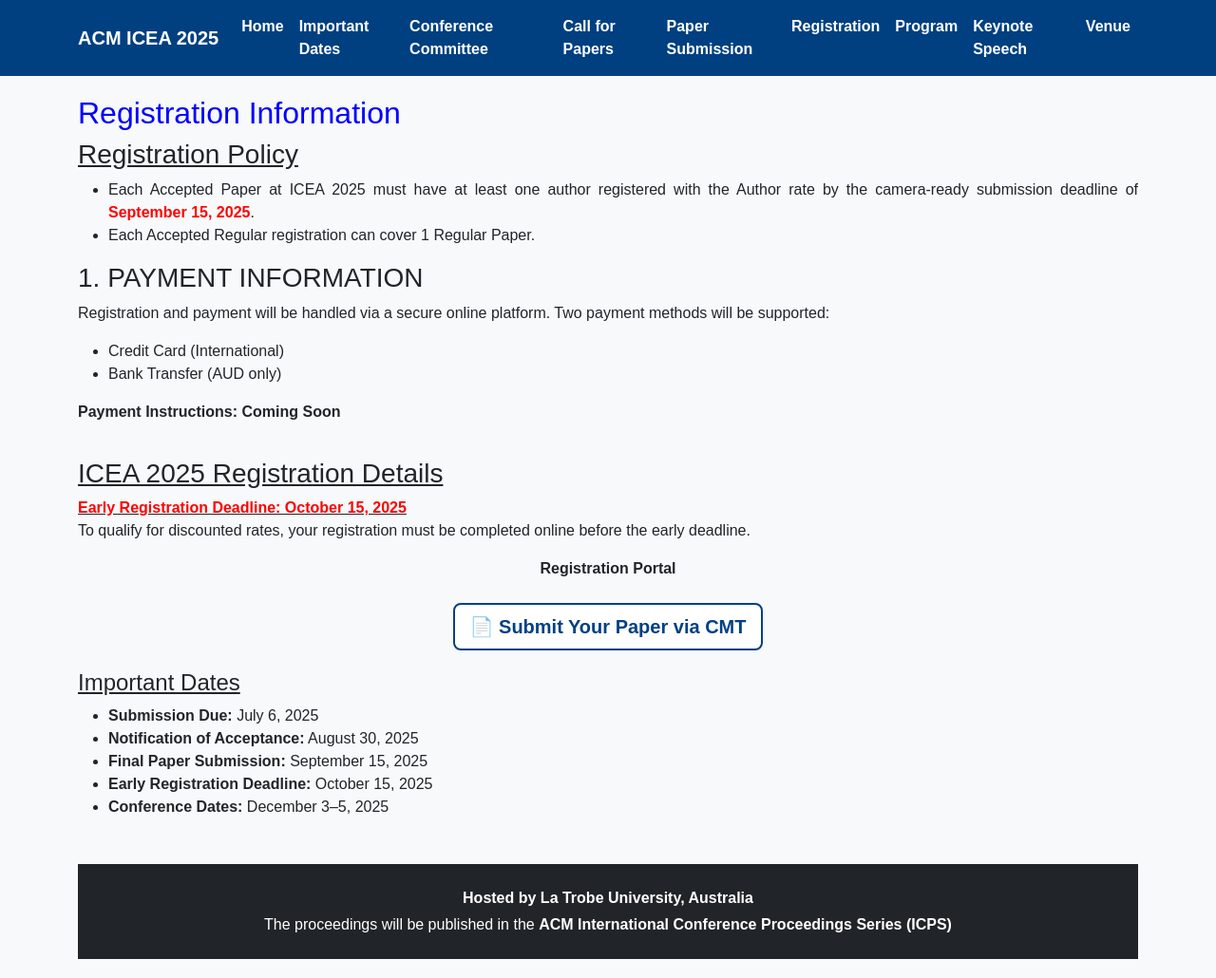
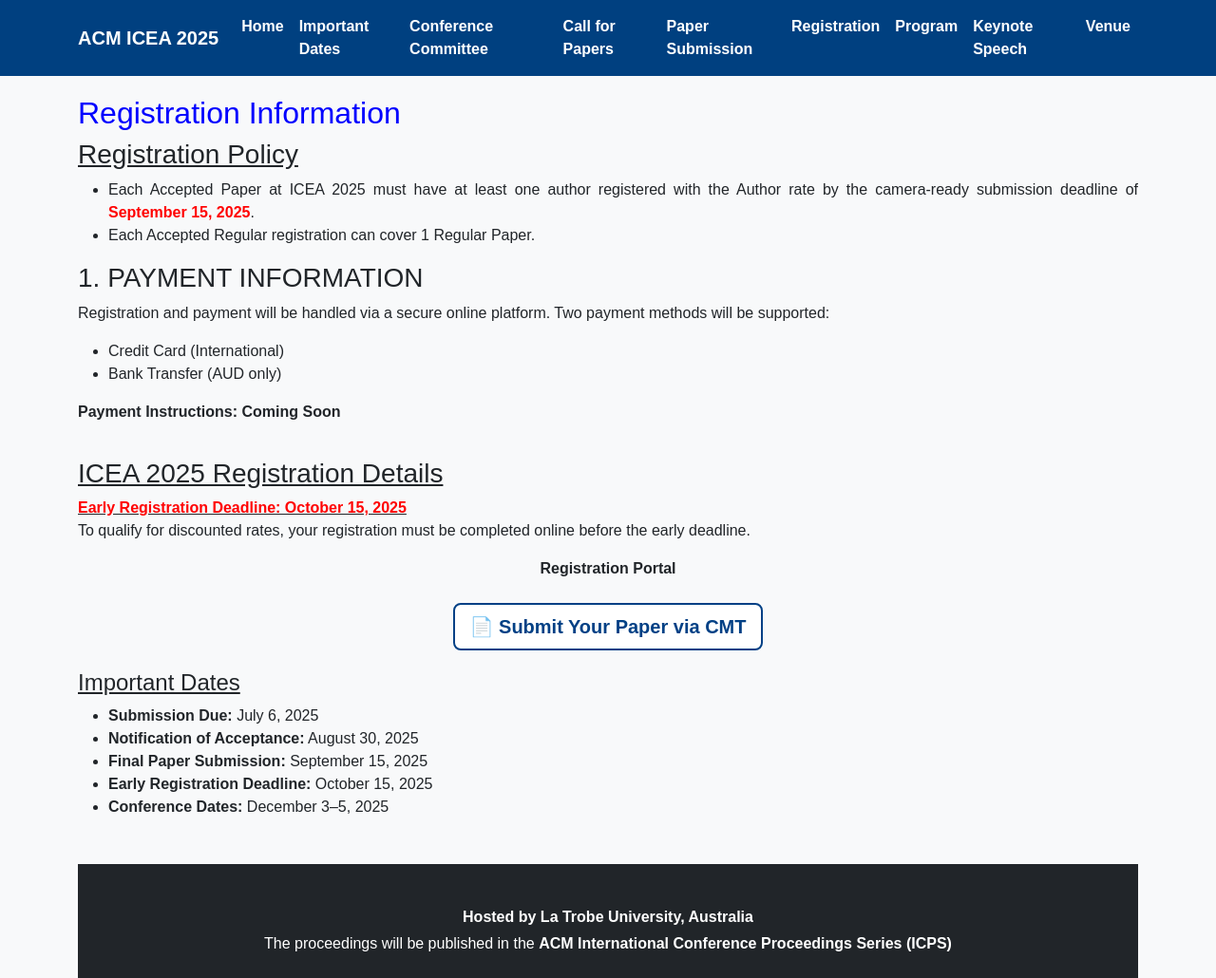
Before and after one commit to icea2025/latrobe, a Jekyll site: the page registration/index.html, which Jekyll copies as it is, in a window 1280 px wide and 1030 px high. Shown: the whole window at 95% size. Built offline with Jekyll 4.4.1, drawn with Linux system fonts in a browser that asks for light colours.

Commit message:
Update index.html

```diff
--- a/registration/index.html
+++ b/registration/index.html
@@ -109,7 +109,7 @@
 
 <!-- Footer -->
 <footer class="bg-dark text-white text-center py-4 mt-5">
-  <div class="container">
+  <div class="container content flex-grow-1">
     <p class="mb-1"><strong>Hosted by La Trobe University, Australia</strong></p>
     <p class="mb-0">The proceedings will be published in the <strong>ACM International Conference Proceedings Series (ICPS)</strong></p>
   </div>
```
